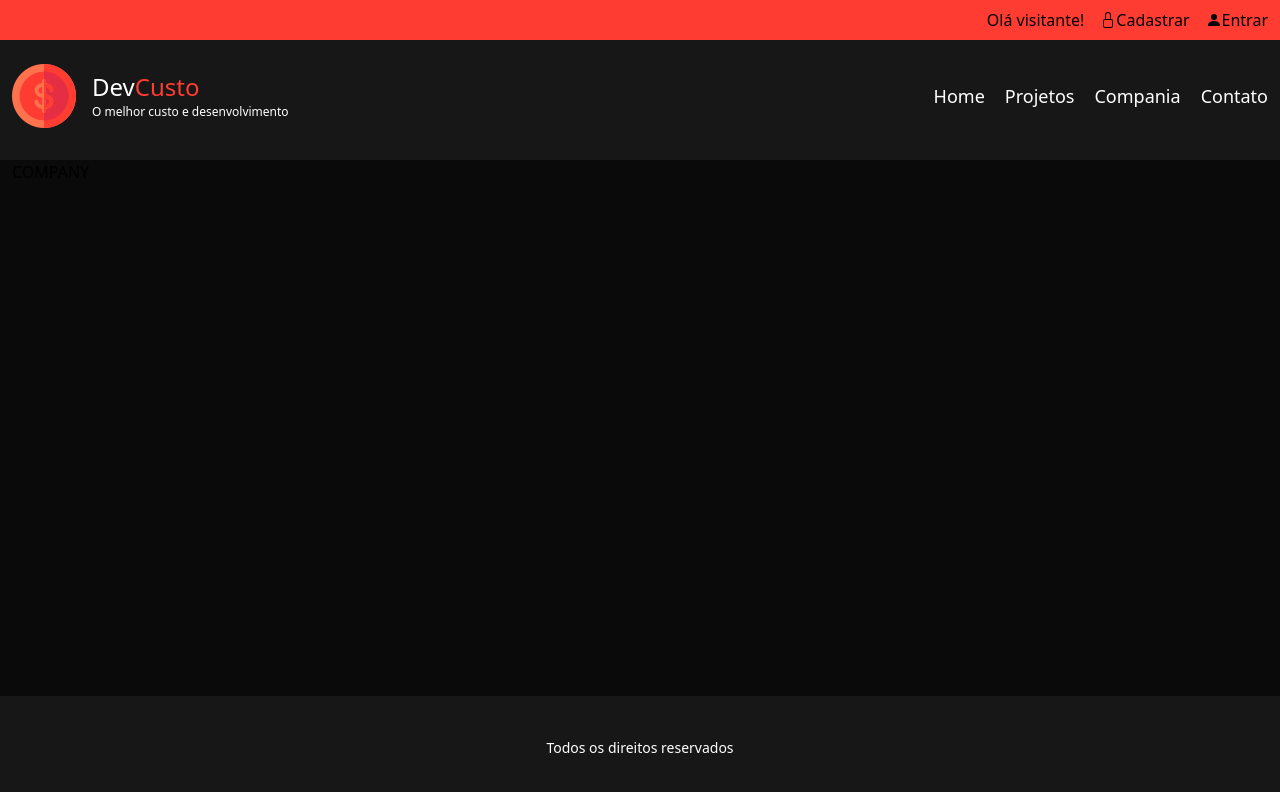
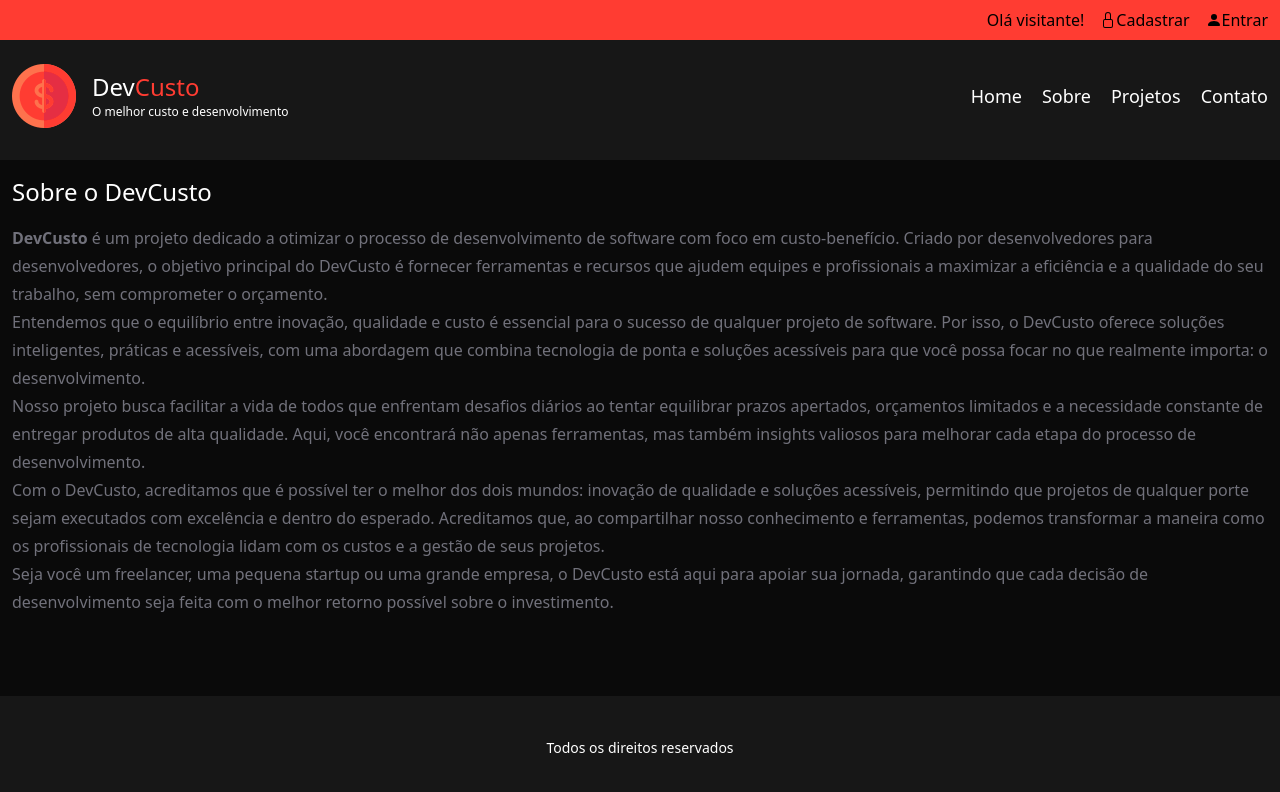
Before and after one commit to leandroalves-dev/devcusto, a React (Vite) app: page /company in a window 1280 px wide. Shown: the top 792 px of the page. Built offline with nearby package versions, Linux system fonts and the light colour scheme; no server answers; the database is empty.

Commit message:
feat(pages): Criando a pagina company

```diff
--- a/src/App.css
+++ b/src/App.css
@@ -1 +1,14 @@
 @import "tailwindcss";
+
+.btn-modal{
+    background: #FF3C32;
+    width: 100px;
+}
+
+div:where(.swal2-icon).swal2-success [class^=swal2-success-line]{
+    background-color: #FF3C32 !important;
+}
+
+div:where(.swal2-icon).swal2-success .swal2-success-ring{
+    border: 1px solid #FF3C32 !important;
+}
--- a/src/components/Header/index.tsx
+++ b/src/components/Header/index.tsx
@@ -47,8 +47,8 @@ const Header = () => {
                     <nav>
                         <ul className="flex gap-5 text-white text-[18px]">
                             <li><Link to="/">Home</Link></li>
+                            <li><Link to="/company">Sobre</Link></li>
                             <li><Link to="/projects">Projetos</Link></li>
-                            <li><Link to="/company">Compania</Link></li>
                             <li><Link to="/contact">Contato</Link></li>
                         </ul>
                     </nav>
--- a/src/pages/Company/index.tsx
+++ b/src/pages/Company/index.tsx
@@ -2,8 +2,15 @@ import Container from "../../components/Container"
 
 const Company = () => {
     return (
-        <Container>
-            <h1>COMPANY</h1>
+        <Container className="py-4">
+            <h1 className="text-2xl text-white mb-4">Sobre o DevCusto</h1>
+            <div className="text-zinc-500 leading-7">
+                <p><strong>DevCusto</strong> é um projeto dedicado a otimizar o processo de desenvolvimento de software com foco em custo-benefício. Criado por desenvolvedores para desenvolvedores, o objetivo principal do DevCusto é fornecer ferramentas e recursos que ajudem equipes e profissionais a maximizar a eficiência e a qualidade do seu trabalho, sem comprometer o orçamento.</p>
+                <p>Entendemos que o equilíbrio entre inovação, qualidade e custo é essencial para o sucesso de qualquer projeto de software. Por isso, o DevCusto oferece soluções inteligentes, práticas e acessíveis, com uma abordagem que combina tecnologia de ponta e soluções acessíveis para que você possa focar no que realmente importa: o desenvolvimento.</p>
+                <p>Nosso projeto busca facilitar a vida de todos que enfrentam desafios diários ao tentar equilibrar prazos apertados, orçamentos limitados e a necessidade constante de entregar produtos de alta qualidade. Aqui, você encontrará não apenas ferramentas, mas também insights valiosos para melhorar cada etapa do processo de desenvolvimento.</p>
+                <p>Com o DevCusto, acreditamos que é possível ter o melhor dos dois mundos: inovação de qualidade e soluções acessíveis, permitindo que projetos de qualquer porte sejam executados com excelência e dentro do esperado. Acreditamos que, ao compartilhar nosso conhecimento e ferramentas, podemos transformar a maneira como os profissionais de tecnologia lidam com os custos e a gestão de seus projetos.</p>
+                <p>Seja você um freelancer, uma pequena startup ou uma grande empresa, o DevCusto está aqui para apoiar sua jornada, garantindo que cada decisão de desenvolvimento seja feita com o melhor retorno possível sobre o investimento.</p>
+            </div>
         </Container>
     )
 }
--- a/src/pages/ProjectEdit/index.tsx
+++ b/src/pages/ProjectEdit/index.tsx
@@ -151,7 +151,7 @@ const ProjectEdit = () => {
             <div className="flex flex-col mb-10">
                 <h2 className="text-white text-2xl pb-3 mb-3">Serviços</h2>
                 {project?.services.length === 0 && (
-                    <h2 className="text-zinc-500 mt-5">No momento, não temos serviços cadastrados</h2>
+                    <h2 className="text-zinc-500">No momento, não temos serviços cadastrados</h2>
                 )}
                 <ul className="grid grid-cols-1 sm:grid-cols-2 md:grid-cols-3 lg:grid-cols-4 gap-4 text-white">
                     {project?.services.map((service, index) => (
--- a/src/pages/Projects/index.tsx
+++ b/src/pages/Projects/index.tsx
@@ -60,7 +60,15 @@ const ProjectList = () => {
             await deleteProject(projectId);
             setProjects((prevProjects) => prevProjects.filter(project => project.id !== projectId));
 
-            Swal.fire('Excluído!', 'O projeto foi removido com sucesso.', 'success');
+            Swal.fire({
+                title: 'Excluído!',
+                text: 'O projeto foi removido com sucesso.',
+                icon: 'success',
+                confirmButtonText: 'OK',
+                customClass: {
+                    confirmButton: 'btn-modal' // Classe personalizada para o botão OK
+                }
+            });
 
         } catch (error) {
             console.error('Erro ao excluir o projeto', error);
@@ -88,7 +96,9 @@ const ProjectList = () => {
 
                     {projects.map(project => (
                         <li key={project.id} className="bg-neutral-900 mb-5 text-zinc-400">
-                            <h3 className="p-3 text-center bg-[#FF3C32] text-white capitalize">{project.name}</h3>
+                            <h3 className="p-3 h-[60px] flex items-center text-left leading-4 bg-neutral-800 text-white capitalize">
+                                {project.name}
+                            </h3>
                             <div className="p-3 flex flex-col gap-1">
                                 <p className="text-sm leading-4 my-3 border-b border-neutral-800 pb-4">{project.description}</p>
                                 <p className="text-sm flex justify-between items-center">
```
